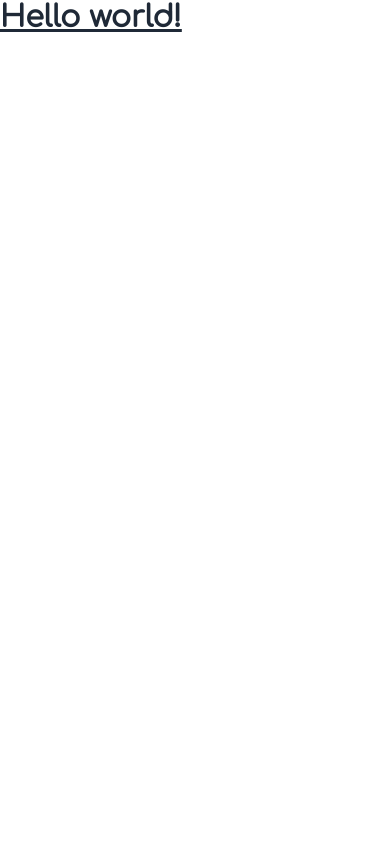
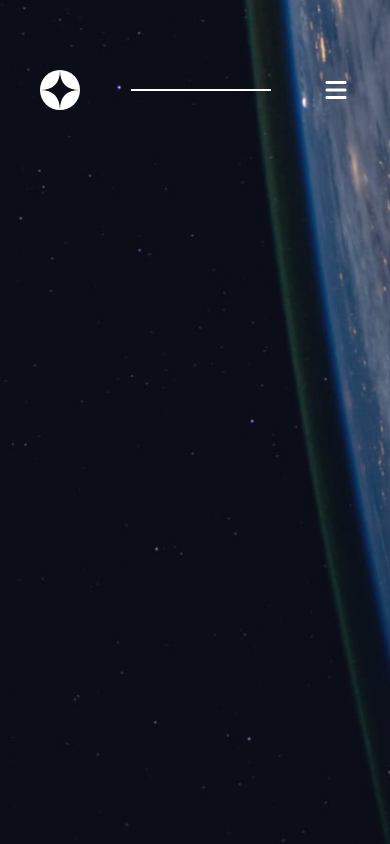
Before and after one commit to timurlog/space, a React (Vite) app: page / in a window 390 px wide. Built offline with nearby package versions, Linux system fonts and the light colour scheme.

Commit message:
added component Navbar

```diff
--- /dev/null
+++ b/src/App.css
@@ -0,0 +1,6 @@
+.App {
+  background-image: url("./assets/image/home/background-home-desktop.jpg");
+  background-repeat: no-repeat;
+  background-position: center;
+  background-size: cover;
+}
--- a/src/App.jsx
+++ b/src/App.jsx
@@ -1,8 +1,10 @@
+import Navbar from "./components/Navbar/Navbar";
+import "./App.css";
 
 export default function App() {
   return (
-    <h1 className="text-3xl font-bold underline">
-      Hello world!
-    </h1>
-  )
+    <div className="App h-screen w-full">
+      <Navbar activePage={"home"} />
+    </div>
+  );
 }
--- /dev/null
+++ b/src/components/Navbar/Navbar.css
@@ -0,0 +1,194 @@
+/* ########### HEADER ########### */
+.header {
+  width: 100%;
+  height: 8.7rem;
+  padding-top: 2.6rem;
+}
+.header .header-nav {
+  height: 100%;
+  width: 100%;
+  display: flex;
+  justify-content: space-between;
+  align-items: center;
+}
+.header .header-nav .nav-toggle {
+  height: 3rem;
+  width: 3rem;
+  padding-right: 50px;
+  display: none;
+  justify-content: center;
+  align-items: center;
+  position: relative;
+  z-index: 100;
+}
+.header .header-nav .nav-toggle .nav-burger,
+.header .header-nav .nav-toggle .nav-close {
+  width: max-content;
+  height: max-content;
+  cursor: pointer;
+  position: absolute;
+  font-size: 1.5rem;
+  color: #ffffff;
+  transition: opacity 0.1s, transform 0.4s;
+}
+.header .header-nav .nav-data {
+  padding-left: 50px;
+  height: 100%;
+  width: fit-content;
+  display: flex;
+  justify-content: center;
+  align-items: center;
+}
+.header .header-nav .nav-data .nav-logo {
+  height: 3rem;
+}
+.header .header-nav .nav-menu {
+  height: 100%;
+  padding-left: 60px;
+  padding-right: 120px;
+  background: rgba(255, 255, 255, 0.05);
+}
+.header .header-nav .nav-menu .nav-list {
+  height: 100%;
+  display: flex;
+  justify-content: center;
+  align-items: center;
+  gap: 30px;
+}
+.header .header-nav .nav-menu .nav-list .nav-list-link {
+  width: fit-content;
+  padding: 10px;
+  font-family: "comfortaa-bold";
+  color: #ffffff;
+  font-size: 1rem;
+  letter-spacing: 3px;
+  position: relative;
+  transition: color 0.2s;
+}
+.header .header-nav .nav-menu .nav-list .nav-list-link:hover {
+  color: #989898;
+}
+.heActive {
+  width: fit-content;
+  position: relative;
+}
+.heActive::before {
+  position: absolute;
+  content: "";
+  width: calc(100% - 23px);
+  height: 3px;
+  background: #fff;
+  bottom: -29px;
+}
+.line-content {
+  height: 100%;
+  width: 33%;
+  display: flex;
+  justify-content: center;
+  align-items: center;
+}
+
+.line {
+  height: 2px;
+  width: 100%;
+  background: #fff;
+}
+
+/* ######### RESPONSIVE ######### */
+/* ### MOBILE ### */
+@media (max-width: 576px) {
+  .header .header-nav {
+    padding: 0 20px;
+  }
+  .header .header-nav .nav-toggle {
+    display: flex;
+    padding-right: 20px;
+  }
+  .header .header-nav .nav-data {
+    padding-left: 20px;
+  }
+  .header .header-nav .nav-data .nav-logo {
+    height: 2.5rem;
+  }
+  .header .header-nav .nav-menu {
+    padding: 0 10px;
+    background: rgba(255, 255, 255, 0.05);
+    position: absolute;
+    right: 0;
+    top: -100%;
+    opacity: 0;
+    height: 100vh;
+    width: 100%;
+    z-index: 99;
+    transition: top 0.3s, opacity 0.1s;
+  }
+  .header .header-nav .nav-menu .nav-list {
+    padding-top: 11.3rem;
+    display: flex;
+    flex-direction: column;
+    justify-content: start;
+    align-items: flex-start;
+  }
+  .line-content {
+    width: 40%;
+  }
+  .heActive::before {
+    display: none;
+  }
+}
+/* ### DESKTOP ### */
+@media (min-width: 577px) and (max-width: 1300px) {
+  .header .header-nav .nav-toggle {
+    display: flex;
+  }
+  .header .header-nav .nav-menu {
+    padding: 0 40px;
+    background: rgba(255, 255, 255, 0.05);
+    position: absolute;
+    right: 0;
+    top: -100%;
+    opacity: 0;
+    height: 100vh;
+    width: fit-content;
+    z-index: 99;
+    transition: top 0.3s, opacity 0.1s;
+  }
+  .header .header-nav .nav-menu .nav-list {
+    padding-top: 11.3rem;
+    display: flex;
+    flex-direction: column;
+    justify-content: start;
+    align-items: flex-start;
+  }
+  .line-content {
+    width: 60%;
+  }
+  .heActive::before {
+    display: none;
+  }
+}
+
+@media (min-width: 1301px) and (max-width: 1600px) {
+  .line-content {
+    width: 20%;
+  }
+}
+
+.show-menu {
+  opacity: 1 !important;
+  top: 0 !important;
+}
+
+.nav-close {
+  opacity: 0;
+}
+
+.show-icon .nav-burger {
+  opacity: 0;
+  transform: rotate(90deg);
+}
+
+.show-icon .nav-close {
+  opacity: 1;
+  transform: rotate(90deg);
+}
--- /dev/null
+++ b/src/components/Navbar/Navbar.jsx
@@ -0,0 +1,87 @@
+import React from "react";
+import { useState } from "react";
+import { useEffect } from "react";
+import { Link } from "react-router-dom";
+import "./Navbar.css";
+import spaceLogo from "../../assets/image/shared/logo.svg";
+
+export default function Navbar(props) {
+  const [showMenu, setShowMenu] = useState(false);
+
+  useEffect(() => {
+    const toggle = () => setShowMenu((prev) => !prev);
+    document.getElementById("navToggle").addEventListener("click", toggle);
+
+    return () =>
+      document.getElementById("navToggle").removeEventListener("click", toggle);
+  }, []);
+
+  return (
+    <header className="header">
+      <nav className="header-nav">
+        <div className="nav-data">
+          <Link to={"/"}>
+            <img className="nav-logo" src={spaceLogo} alt="space logo" />
+          </Link>
+        </div>
+        <div className="line-content">
+          <div className="line"></div>
+        </div>
+        <div
+          className={`nav-toggle ${showMenu ? "show-icon" : ""}`}
+          id="navToggle"
+        >
+          <i className="fa-solid fa-bars nav-burger"></i>
+          <i className="fa-solid fa-xmark nav-close"></i>
+        </div>
+        <div
+          className={`nav-menu backdrop-blur-sm ${showMenu ? "show-menu" : ""}`}
+          id="navMenu"
+        >
+          <ul className="nav-list">
+            <li>
+              <Link
+                className={`nav-list-link ${
+                  props.activePage == "home" ? "heActive" : ""
+                } `}
+                to={"/"}
+              >
+                00 HOME
+              </Link>
+            </li>
+            <li>
+              <Link
+                className={`nav-list-link ${
+                  props.activePage == "destination" ? "heActive" : ""
+                } `}
+                to={"/destination"}
+              >
+                01 DESTINATION
+              </Link>
+            </li>
+            <li>
+              <Link
+                className={`nav-list-link ${
+                  props.activePage == "crew" ? "heActive" : ""
+                } `}
+                to={"/crew"}
+              >
+                02 CREW
+              </Link>
+            </li>
+            <li>
+              <Link
+                className={`nav-list-link ${
+                  props.activePage == "technology" ? "heActive" : ""
+                } `}
+                to={"/technology"}
+              >
+                03 TECHNOLOGY
+              </Link>
+            </li>
+          </ul>
+        </div>
+      </nav>
+    </header>
+  );
+}
--- a/src/index.css
+++ b/src/index.css
@@ -32,7 +32,7 @@
 }
 
 body {
-  background-color: #ffffff;
+  /* background-color: #ffffff; */
   font-family: "comfortaa-regular";
 }
 
```
